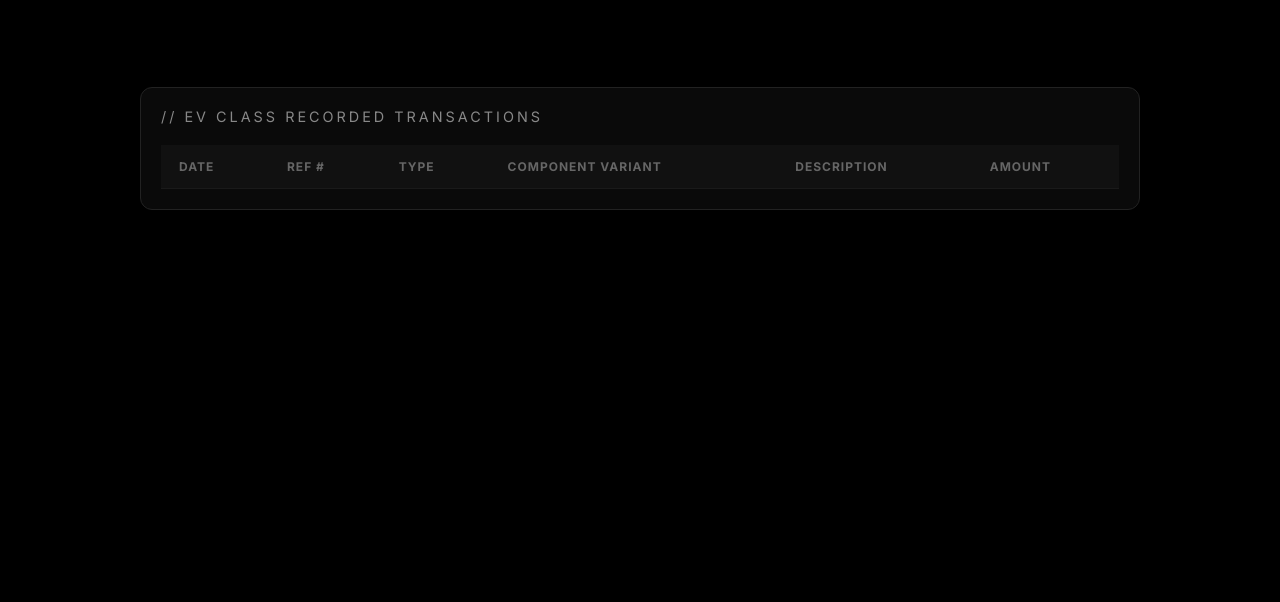
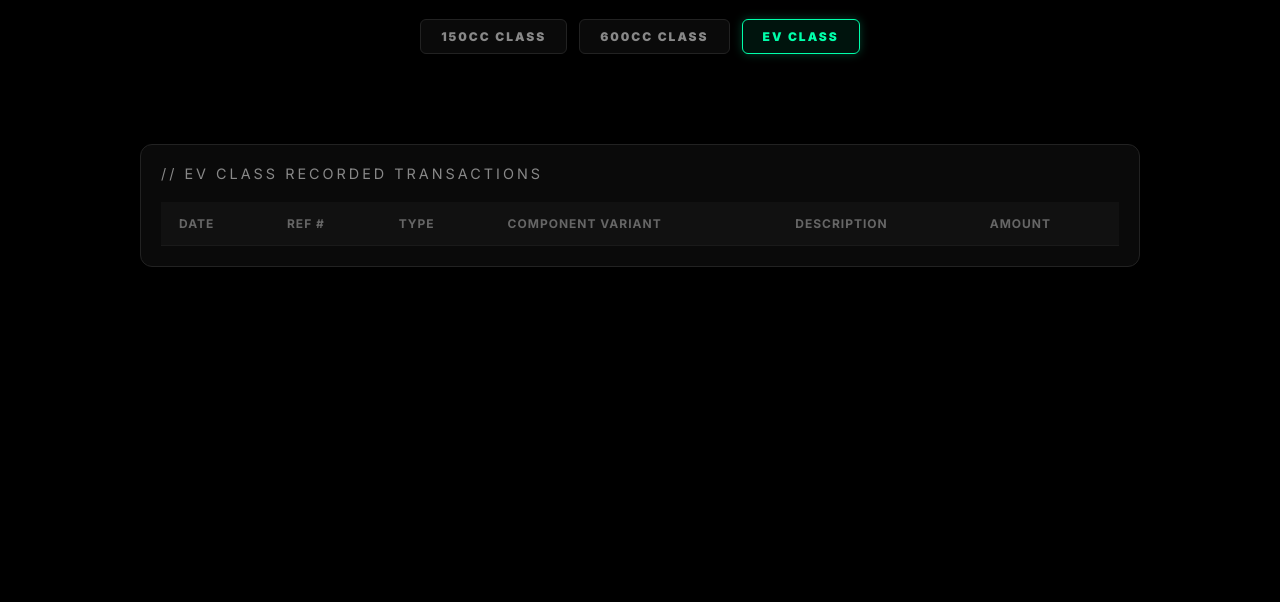
Before and after one commit to chocolerts/VCRT.COM, a plain HTML site: page ev.html in a window 1280 px wide. Shown: the part 198-800 px from the top of the page. Drawn offline with Linux system fonts and the light colour scheme; no server answers.

Commit message:
Update ev.html

```diff
--- a/ev.html
+++ b/ev.html
@@ -117,6 +117,53 @@
             margin-top: 5px;
         }
 
+        .class-switcher {
+            display: flex;
+            justify-content: center;
+            align-items: center;
+            gap: 12px;
+            margin-top: 22px;
+            flex-wrap: wrap;
+        }
+
+        .class-switch-btn {
+            text-decoration: none;
+            background: #0a0a0a;
+            border: 1px solid #222;
+            color: #888;
+            padding: 9px 20px;
+            border-radius: 6px;
+            font-size: 0.75rem;
+            font-weight: 900;
+            letter-spacing: 2px;
+            text-transform: uppercase;
+            transition: 0.3s;
+        }
+
+        .class-switch-btn.btn-150:hover,
+        .class-switch-btn.btn-150.active {
+            border-color: #00f3ff;
+            color: #00f3ff;
+            background: rgba(0, 243, 255, 0.08);
+            box-shadow: 0 0 10px rgba(0, 243, 255, 0.25);
+        }
+
+        .class-switch-btn.btn-600:hover,
+        .class-switch-btn.btn-600.active {
+            border-color: #ff9500;
+            color: #ff9500;
+            background: rgba(255, 149, 0, 0.08);
+            box-shadow: 0 0 10px rgba(255, 149, 0, 0.25);
+        }
+
+        .class-switch-btn.btn-ev:hover,
+        .class-switch-btn.btn-ev.active {
+            border-color: #00ffaa;
+            color: #00ffaa;
+            background: rgba(0, 255, 170, 0.08);
+            box-shadow: 0 0 10px rgba(0, 255, 170, 0.25);
+        }
+
         .variant-grid {
             display: grid;
             grid-template-columns: repeat(auto-fit, minmax(280px, 1fr));
@@ -219,6 +266,11 @@
         <div class="header-title">
             <h1>EV <span style="color: var(--neon-green); text-shadow: 0 0 10px var(--neon-green);">CLASS</span></h1>
             <p>// Component Financial Breakdown</p>
+            <div class="class-switcher">
+                <a href="150cc.html" class="class-switch-btn btn-150">150CC Class</a>
+                <a href="600cc.html" class="class-switch-btn btn-600">600CC Class</a>
+                <a href="ev.html" class="class-switch-btn btn-ev active">EV Class</a>
+            </div>
         </div>
 
         <div class="variant-grid" id="variantCardsContainer"></div>
```
